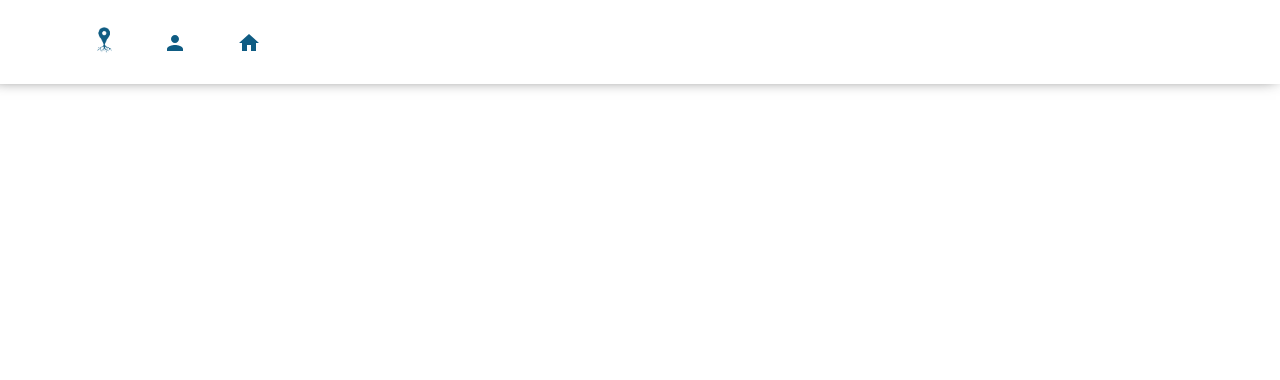
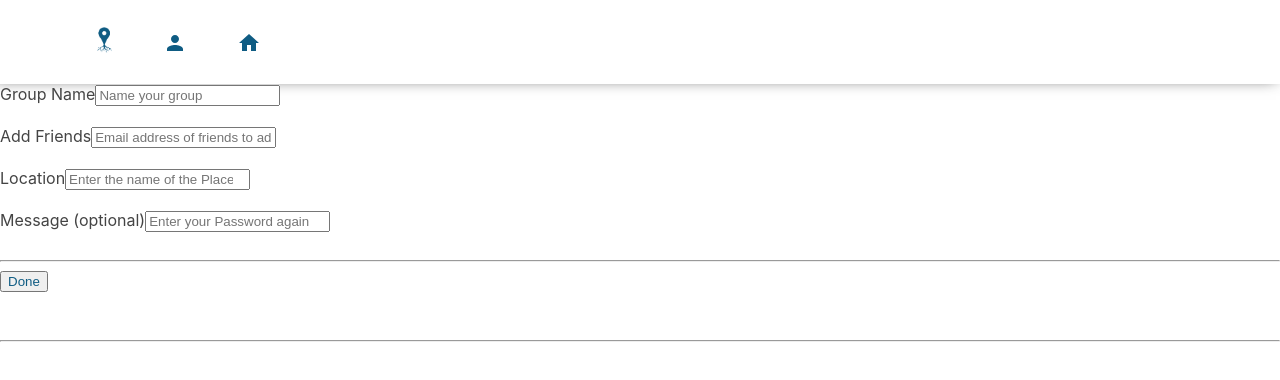
Before and after one commit to krenaldi/Common-Grounds-Redux, a React (Create React App) app: page /group in a window 1280 px wide. Shown: the top 380 px of the page. Built offline with nearby package versions, Linux system fonts and the light colour scheme; no server answers.

Commit message:
New changes to be saved before creatign new branch

```diff
--- a/controllers/userController.js
+++ b/controllers/userController.js
@@ -21,7 +21,6 @@ function AddUser( req, res) {
    var user = new db.User(req.body);
    console.log(user);
    console.log(req.body);
-//    user.encryptPass(req.body.password);
    db.User
    .create(user)
    .then(dbModel => res.json(dbModel))
--- a/routes/api/group.js
+++ b/routes/api/group.js
@@ -1,14 +1,14 @@
 const router = require("express").Router();
 const groupController = require("../../controllers/groupController");
 
-// Matches with "/api/register"
+// Matches with "/api/group"
 router.route("/")
   .get(groupController.GetAllGroups)
   .post(groupController.CreateGroup);
 
-// Matches with "/api/users/:id"
+// Matches with "/api/group/:id"
 router
-  .route("/:username")
+  .route("/:groupname")
   .get(groupController.deleteGroup)
   .put(groupController.updateGroup)
 
--- a/src/App.jsx
+++ b/src/App.jsx
@@ -5,6 +5,7 @@ import UserProvider from './context/UserProvider';
 import Home from './pages/Home';
 import Profile from './pages/Profile';
 import MenuBar from './components/menus/MenuBar';
+import Group from './pages/Group';
 
 const App = () => {
     return (
@@ -12,6 +13,7 @@ const App = () => {
             <UserProvider>
                 <Route path="/" component={MenuBar} />
                 <Route path="/profile" component={Profile} />
+                <Route path="/group" component={Group} />
             </UserProvider>
             <Route exact path="/" component={Home} />
         </Router>
--- /dev/null
+++ b/src/pages/Group.js
@@ -0,0 +1,95 @@
+import React from 'react';
+
+
+// import API
+import API from '../utils/API';
+
+class Group extends React.Component {
+    constructor(props) {
+        super(props);
+        this.state = {
+            groupname: '',
+            friends:'',
+            location: '',
+            message:''
+        }
+    }
+
+    handleSubmit = () => {
+        console.log(this.state)
+        API.CreateGroup({
+            groupname: this.state.groupname,
+            friends: this.state.friends,
+            // friends: [this.state.friends],
+            location: this.state.location,
+            message: this.state.message
+        })
+        .then(data => console.log(data))
+        .catch(err => console.log(err))
+    }
+
+
+    onChange = (e) => {
+        const { name, value } = e.target;
+        this.setState({ [name]: value })
+    }
+
+    render() {
+        return (
+            <div className="Group-form" >
+                <div className="createGroup">
+                    <label className="grouplabel" htmlFor="name">Group Name</label>
+                    <input
+                        className="form-control"
+                        name="groupname"
+                        placeholder="Name your group"
+                        onChange={this.onChange}
+                        type="text" />
+                </div>
+                <br></br>
+                <div className="createGroup">
+                    <label className="grouplabel" htmlFor="name">Add Friends</label>
+                    <input className="form-control"
+                        name="friends"
+                        placeholder="Email address of friends to add "
+                        onChange={this.onChange}
+                        type="email" />
+                </div>
+                <br></br>
+                <div className="createGroup">
+                    <label className="grouplabel" htmlFor="name">Location</label>
+                    <input className="form-control"
+                        name="location"
+                        placeholder="Enter the name of the Place"
+                        onChange={this.onChange}
+                        type="search" />
+                </div>
+                <br></br>
+                <div className="userGroup">
+                    <label className="grouplabel" htmlFor="name">Message (optional)</label>
+                    <input className="form-control"
+                        name="message"
+                        placeholder="Enter your Password again"
+                        onChange={this.onChange}
+                        type="text" />
+                </div>
+                <br></br>
+                <hr></hr>
+                <button className="btn btn-outline" onClick={this.handleSubmit}>
+                    <span>
+                    Done
+                    </span>
+                </button>
+                <br></br>
+                <br></br>
+                <br></br>
+                <hr></hr>
+
+
+            </div>
+
+        )
+    }
+
+}
+export default Group;
--- /dev/null
+++ b/src/utils/API.js
@@ -0,0 +1,8 @@
+import axios from 'axios';
+
+export default {
+    // Gets all books
+    CreateGroup: function (data) {
+        return axios.post("/api/group", data);
+    }
+}
```
Also changed, not shown: controllers/groupController.js (+8 -14 lines), models/group.js (+5 -6 lines), server.js (+10 -1 lines), routes/api/index.js (line endings or trailing spaces).
